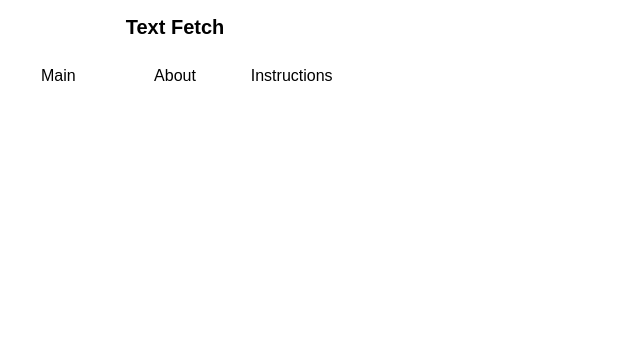
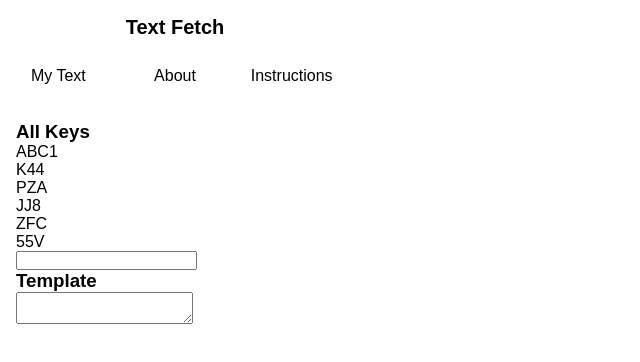
Before and after one commit to agviray/react-text-fetch, a React (Create React App) app: page / in a window 1280 px wide. Shown: the top 362 px of the page, without its empty margins (0-640 px from the left). Built offline with nearby package versions, Linux system fonts and the light colour scheme.

Commit message:
Set MainView as the idex/home view
- Update Routes.
- Change "Main" link name to "My Text".

```diff
--- a/src/components/App.js
+++ b/src/components/App.js
@@ -8,8 +8,8 @@ import Instructions from './Instructions/Instructions';
 function App() {
   return (
     <Routes>
-      <Route path="/" element={<Layout />}>
-        <Route path="main" element={<MainView />} />
+      <Route element={<Layout />}>
+        <Route index path="/" element={<MainView />} />
         <Route path="about" element={<About />} />
         <Route path="instructions" element={<Instructions />} />
       </Route>
--- a/src/components/Navigation/Navigation.js
+++ b/src/components/Navigation/Navigation.js
@@ -8,7 +8,7 @@ const Navigation = () => {
       <ul>
         <div>
           <li>
-            <Link to="main">Main</Link>
+            <Link to="/">My Text</Link>
           </li>
           <li>
             <Link to="about">About</Link>
```
